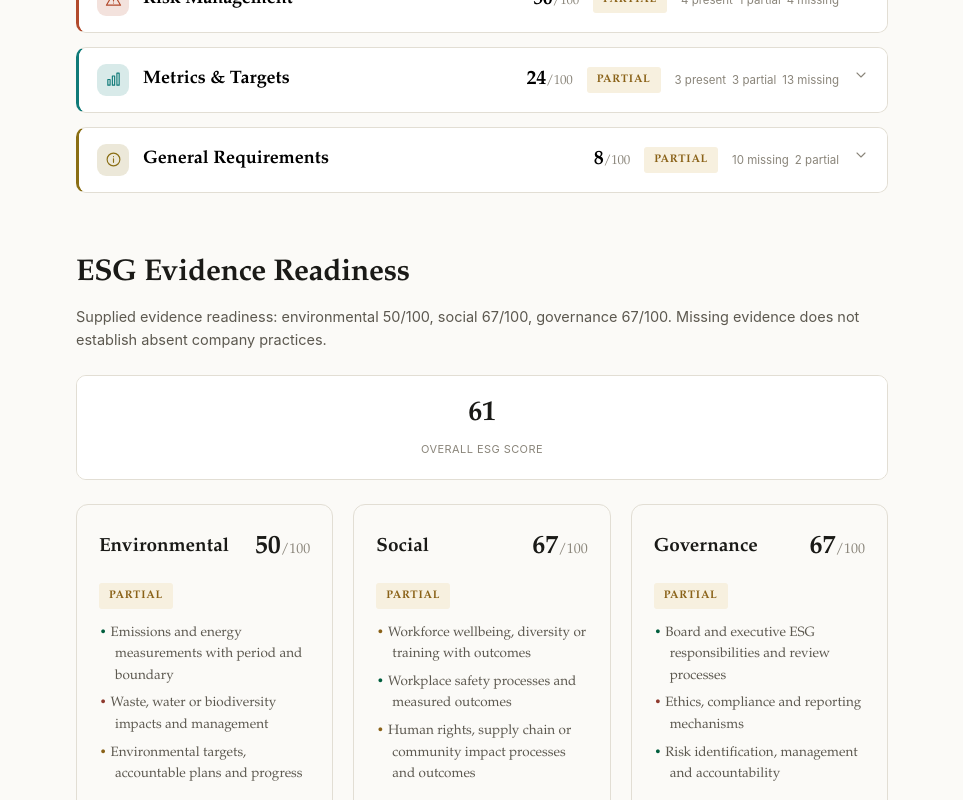
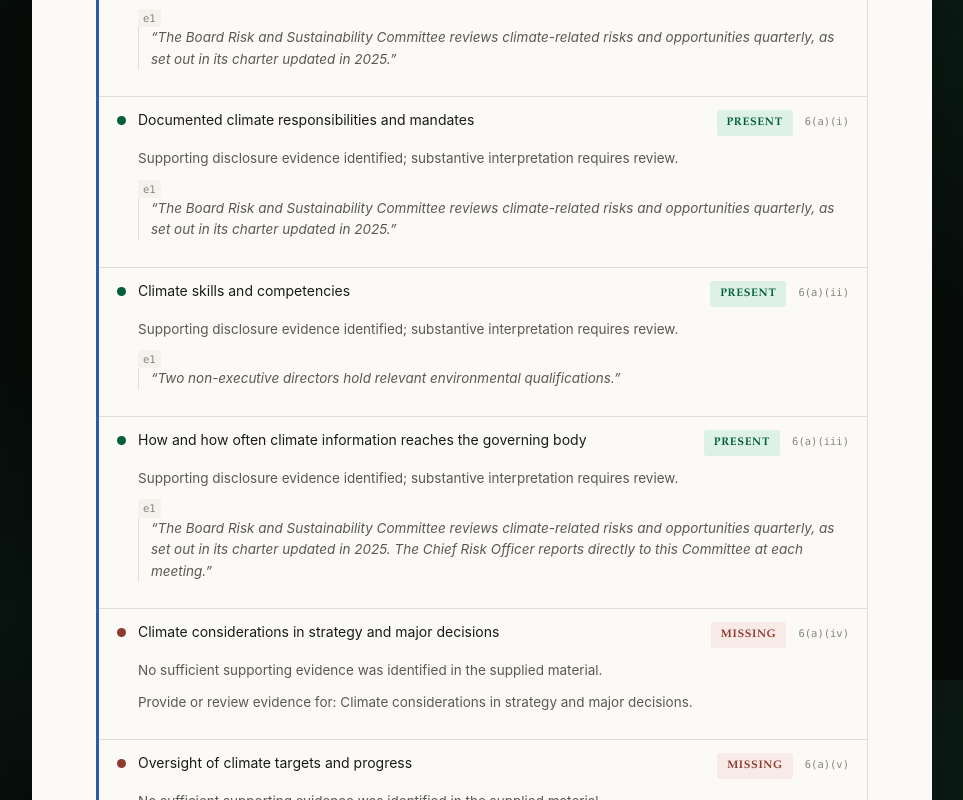
Before and after one commit to chaitanya-arora/forward-hackathon, a Next.js app in the folder src/frontend/: page /report/preview in a window 1280 px wide. Shown: the part 920-1720 px from the top of the page, without its empty margins (158-1121 px from the left). Built offline with nearby package versions, Linux system fonts and the light colour scheme.

Commit message:
update report format to be pdf friendly

```diff
--- a/src/frontend/src/app/globals.css
+++ b/src/frontend/src/app/globals.css
@@ -114,6 +114,60 @@
 
   background: var(--paper);
   color: var(--ink);
+}
+
+/* A literal sheet of paper, usable inside a dark page. The report is a
+   document meant to become a downloaded PDF, so it always renders in paper
+   tokens regardless of the surrounding surface — re-declaring every token
+   `.surface-dark` overrides, back to its light value, rather than trying to
+   make the report component theme-aware. Sits on the dark canvas with a
+   drop shadow, the same idiom the landing page's proof-card already uses. */
+.paper-sheet {
+  --paper: #fbfaf7;
+  --surface: #ffffff;
+  --surface-sunk: #f4f2ed;
+  --surface-raised: #ffffff;
+  --ink: #1a1a17;
+  --ink-muted: #5c584f;
+  --ink-faint: #8a857a;
+  --rule: #e2ded4;
+  --rule-strong: #cbc5b7;
+  --accent: #004a2c;
+  --accent-deep: #00270d;
+  --accent-ink: #ffffff;
+  --accent-soft: #dcece4;
+  --glow: transparent;
+  --strong: #005e3e;
+  --strong-bg: #ddf1e7;
+  --partial: #8a6218;
+  --partial-bg: #f7f0df;
+  --missing: #8f3a2e;
+  --missing-bg: #f8eae7;
+  --neutral: #6b6a63;
+  --neutral-bg: #efeee9;
+  --judgement: #4a5a9e;
+  --judgement-bg: #eaecf6;
+  --pillar-governance: #2a5db0;
+  --pillar-strategy: #6b4fcc;
+  --pillar-risk: #b24a2c;
+  --pillar-metrics: #0f7a78;
+  --pillar-general: #8a6e14;
+
+  background: var(--paper);
+  color: var(--ink);
+  border-radius: 14px;
+  box-shadow: 0 40px 100px -32px rgba(0, 0, 0, 0.55), 0 1px 0 rgba(255, 255, 255, 0.06) inset;
+  padding: 56px 64px 72px;
+  max-width: 900px;
+  margin: 0 auto;
+}
+
+@media (max-width: 760px) {
+  .paper-sheet { padding: 36px 24px 48px; border-radius: 10px; }
+}
+
+@media print {
+  .paper-sheet { box-shadow: none; border-radius: 0; padding: 0; max-width: none; }
 }
 
 *, *::before, *::after { box-sizing: border-box; }
--- a/src/frontend/src/app/report.css
+++ b/src/frontend/src/app/report.css
@@ -579,16 +579,6 @@
 
 .criterion-tally span { white-space: nowrap; }
 
-.criterion-group-chevron {
-  color: var(--ink-faint);
-  transition: transform 0.2s var(--ease);
-  flex-shrink: 0;
-}
-
-.criterion-group-chevron svg { width: 16px; height: 16px; }
-
-.criterion-group.is-open .criterion-group-chevron { transform: rotate(180deg); }
-
 .criterion-list {
   border-top: 1px solid var(--rule);
 }
--- a/src/frontend/src/app/report/[companyId]/[runId]/page.tsx
+++ b/src/frontend/src/app/report/[companyId]/[runId]/page.tsx
@@ -55,7 +55,7 @@ export default function ReportPage() {
   }, [companyId, runId]);
 
   return (
-    <>
+    <div className="surface-dark journey">
       <SiteHeader>
         <Link href="/report/preview" className="btn btn-ghost">
           Example report
@@ -65,7 +65,7 @@ export default function ReportPage() {
         </Link>
       </SiteHeader>
 
-      <main className="page" style={{ paddingTop: 24 }}>
+      <main className="page page-wide" style={{ paddingTop: 24 }}>
         {state === "loading" && <p className="note">Loading…</p>}
 
         {state === "empty" && (
@@ -100,6 +100,6 @@ export default function ReportPage() {
       </main>
 
       <SiteFooter />
-    </>
+    </div>
   );
 }
--- a/src/frontend/src/app/report/page.tsx
+++ b/src/frontend/src/app/report/page.tsx
@@ -9,7 +9,7 @@ import { SiteHeader } from "@/components/SiteHeader";
  */
 export default function ReportIndexPage() {
   return (
-    <>
+    <div className="surface-dark journey">
       <SiteHeader />
       <main className="page" style={{ paddingTop: 48 }}>
         <h1 style={{ fontFamily: "var(--serif)", fontSize: 30, fontWeight: 600, margin: "0 0 12px" }}>
@@ -29,6 +29,6 @@ export default function ReportIndexPage() {
         </div>
       </main>
       <SiteFooter />
-    </>
+    </div>
   );
 }
--- a/src/frontend/src/app/report/preview/page.tsx
+++ b/src/frontend/src/app/report/preview/page.tsx
@@ -9,25 +9,30 @@ import run from "../../../../mock/run.json";
  * Renders a real saved run — src/frontend/mock/run.json is genuine output
  * from the actual pipeline (main's Agent 1 + AASB + ESG generators), not a
  * hand-authored fixture. This needs no API key or backend to open.
+ *
+ * The page chrome matches every other page (dark journey surface); the
+ * report itself is a paper sheet sitting on it, because the actual
+ * deliverable is a downloaded PDF and this is meant to look like one.
  */
 export default function ReportPreviewPage() {
   const aasbS2Report = run.aasbS2Report as unknown as AasbS2Report;
   const esgReport = run.esgReport as unknown as EsgReport;
 
   return (
-    <>
+    <div className="surface-dark journey">
       <SiteHeader>
         <Link href="/upload" className="btn btn-primary">
           Generate a report
         </Link>
       </SiteHeader>
-      <main className="page" style={{ paddingTop: 32 }}>
+      <main className="page page-wide" style={{ paddingTop: 32 }}>
         <p
           className="no-print note"
           style={{
             marginBottom: 24,
             padding: "8px 12px",
             background: "var(--surface-sunk)",
+            border: "1px solid var(--rule)",
             borderRadius: 5,
             display: "inline-block",
           }}
@@ -38,6 +43,6 @@ export default function ReportPreviewPage() {
       </main>
 
       <SiteFooter />
-    </>
+    </div>
   );
 }
--- a/src/frontend/src/components/AssessmentReport.tsx
+++ b/src/frontend/src/components/AssessmentReport.tsx
@@ -8,10 +8,10 @@ import {
   type AasbS2Report,
   type AasbSectionBlock,
   type AasbStatus,
+  type EsgCriterion,
   type EsgReport,
   type EsgStatus,
 } from "@/lib/assessment-types";
-import { ChevronDownIcon } from "@/components/icons";
 import { PILLAR_META } from "@/lib/pillar-meta";
 
 type View = "both" | "aasb" | "esg";
@@ -49,6 +49,14 @@ function sectionScore(criteria: AasbCriterion[], weights: Record<string, number>
   return Math.round((scored.reduce((sum, c) => sum + (weights[c.status] ?? 0), 0) / scored.length) * 100);
 }
 
+/**
+ * The actual deliverable is a downloaded PDF, so the document itself (this
+ * component) has no expand/collapse anywhere — a PDF cannot have interactive
+ * disclosure widgets, and Download just prints whatever is currently
+ * visible. Everything here always renders in full. The view toggle and
+ * download menu are page chrome around the document, not part of it, and
+ * that's the only interactivity in this file.
+ */
 export function AssessmentReport({
   aasbS2Report,
   esgReport,
@@ -71,16 +79,7 @@ export function AssessmentReport({
   const company = aasbS2Report.company || esgReport.company;
 
   return (
-    <article className="report">
-      <header className="report-masthead rise">
-        <p className="report-kicker">Climate &amp; ESG Readiness Assessment</p>
-        <h1 className="report-company">{company}</h1>
-        <p className="report-dateline">
-          AASB S2 climate disclosure draft, reporting year {aasbS2Report.reportingPeriod.year} · plus a
-          secondary ESG evidence-readiness assessment
-        </p>
-      </header>
-
+    <>
       <div className="report-controls no-print">
         <div className="view-toggle" role="tablist" aria-label="Report view">
           {(
@@ -116,16 +115,29 @@ export function AssessmentReport({
         </div>
       </div>
 
+      <div className="paper-sheet">
+        <article className="report">
+          <header className="report-masthead">
+            <p className="report-kicker">Climate &amp; ESG Readiness Assessment</p>
+            <h1 className="report-company">{company}</h1>
+            <p className="report-dateline">
+              AASB S2 climate disclosure draft, reporting year {aasbS2Report.reportingPeriod.year} · plus
+              a secondary ESG evidence-readiness assessment
+            </p>
+          </header>
+
           {showAasb && <AasbReportSection report={aasbS2Report} />}
           {showEsg && <EsgReportSection report={esgReport} />}
         </article>
+      </div>
+    </>
   );
 }
 
 function AasbReportSection({ report }: { report: AasbS2Report }) {
   return (
     <section className="report-block">
-      <div className="report-type-heading rise">
+      <div className="report-type-heading">
         <h2>AASB S2 Climate Readiness</h2>
       </div>
       <p className="report-type-sub">
@@ -134,7 +146,7 @@ function AasbReportSection({ report }: { report: AasbS2Report }) {
         {report.executiveSummary.totalCriteria} criteria across five sections.
       </p>
 
-      <div className="aasb-stats rise">
+      <div className="aasb-stats">
         <div className="aasb-stat">
           <b>{report.aasbS2ReadinessScore ?? "—"}</b>
           <span>Readiness score</span>
@@ -177,14 +189,13 @@ function CriterionGroup({
   block: AasbSectionBlock;
   weights: Record<string, number>;
 }) {
-  const [open, setOpen] = useState(false);
   const counts = tally(block.criteria);
   const score = sectionScore(block.criteria, weights);
   const { colorVar, Icon } = PILLAR_META[sectionKey];
 
   return (
-    <div className={`criterion-group${open ? " is-open" : ""}`} style={{ borderLeftColor: colorVar }}>
-      <button className="criterion-group-head" onClick={() => setOpen((v) => !v)} aria-expanded={open}>
+    <div className="criterion-group" style={{ borderLeftColor: colorVar }}>
+      <div className="criterion-group-head">
         <span
           className="criterion-group-icon"
           style={{ color: colorVar, background: `color-mix(in srgb, ${colorVar} 16%, transparent)` }}
@@ -208,12 +219,9 @@ function CriterionGroup({
             </span>
           ))}
         </span>
-        <span className="criterion-group-chevron">
-          <ChevronDownIcon />
-        </span>
-      </button>
+      </div>
 
-      <div className="criterion-list" hidden={!open}>
+      <div className="criterion-list">
         {block.criteria.map((c) => (
           <CriterionRow key={c.id} criterion={c} />
         ))}
@@ -223,19 +231,18 @@ function CriterionGroup({
 }
 
 function CriterionRow({ criterion }: { criterion: AasbCriterion }) {
-  const [open, setOpen] = useState(false);
   const meta = AASB_STATUS_META[criterion.status];
 
   return (
     <div className="criterion-row">
-      <button className="criterion-row-head" onClick={() => setOpen((v) => !v)} aria-expanded={open}>
+      <div className="criterion-row-head">
         <span className="criterion-dot" style={{ background: meta.dot }} />
         <p>{criterion.description}</p>
         <span className={`badge ${meta.badge}`}>{meta.label}</span>
         <span className="criterion-ref">{criterion.reference}</span>
-      </button>
+      </div>
 
-      <div className="criterion-detail" hidden={!open}>
+      <div className="criterion-detail">
         <p>{criterion.finding}</p>
         {criterion.citations.map((c, i) => (
           <div className="citation" key={i}>
@@ -264,45 +271,39 @@ const ESG_SECTIONS: Array<{ key: "environmental" | "social" | "governance"; labe
 function EsgReportSection({ report }: { report: EsgReport }) {
   return (
     <section className="report-block">
-      <div className="report-type-heading rise">
+      <div className="report-type-heading">
         <h2>ESG Evidence Readiness</h2>
       </div>
       <p className="report-type-sub">{report.executiveSummary}</p>
 
-      <div className="aasb-stats rise" style={{ gridTemplateColumns: "repeat(auto-fit, minmax(160px,1fr))" }}>
+      <div className="aasb-stats" style={{ gridTemplateColumns: "repeat(auto-fit, minmax(160px,1fr))" }}>
         <div className="aasb-stat">
           <b>{report.overallESGScore}</b>
           <span>Overall ESG score</span>
         </div>
       </div>
 
-      <div className="esg-grid">
       {ESG_SECTIONS.map(({ key, label }) => {
         const block = report[key];
         const meta = ESG_STATUS_META[block.status];
         return (
-            <div className="esg-card" key={key}>
-              <div className="esg-card-head">
+          <div className="criterion-group" key={key} style={{ borderLeftColor: "var(--rule-strong)" }}>
+            <div className="criterion-group-head">
               <h3>{label}</h3>
-                <span className="esg-card-score">
+              <span className="criterion-group-score">
                 {block.score}
                 <span>/100</span>
               </span>
+              <span className={`badge ${meta.badge}`}>{meta.label}</span>
             </div>
-              <span className={`badge ${meta.badge}`} style={{ marginBottom: 14, display: "inline-block" }}>
-                {meta.label}
-              </span>
-              <ul>
+            <div className="criterion-list">
               {block.criteria.map((c) => (
-                  <li key={c.id}>
-                    <b style={{ color: ESG_STATUS_META[c.status].dot }}>&bull;</b> {c.description}
-                  </li>
+                <EsgCriterionRow key={c.id} criterion={c} />
               ))}
-              </ul>
+            </div>
           </div>
         );
       })}
-      </div>
 
       {report.priorityActions.length > 0 && (
         <>
@@ -321,3 +322,30 @@ function EsgReportSection({ report }: { report: EsgReport }) {
     </section>
   );
 }
+
+function EsgCriterionRow({ criterion }: { criterion: EsgCriterion }) {
+  const meta = ESG_STATUS_META[criterion.status];
+
+  return (
+    <div className="criterion-row">
+      <div className="criterion-row-head">
+        <span className="criterion-dot" style={{ background: meta.dot }} />
+        <p>{criterion.description}</p>
+        <span className={`badge ${meta.badge}`}>{meta.label}</span>
+      </div>
+
+      {criterion.citations.length > 0 && (
+        <div className="criterion-detail">
+          {criterion.citations.map((c, i) => (
+            <div className="citation" key={i}>
+              <div className="citation-source">
+                <span className="citation-id">{c.evidenceId}</span>
+              </div>
+              <p className="citation-snippet">&ldquo;{c.quote}&rdquo;</p>
+            </div>
+          ))}
+        </div>
+      )}
+    </div>
+  );
+}
```
Lines whose indentation alone changed are shown as unchanged.
